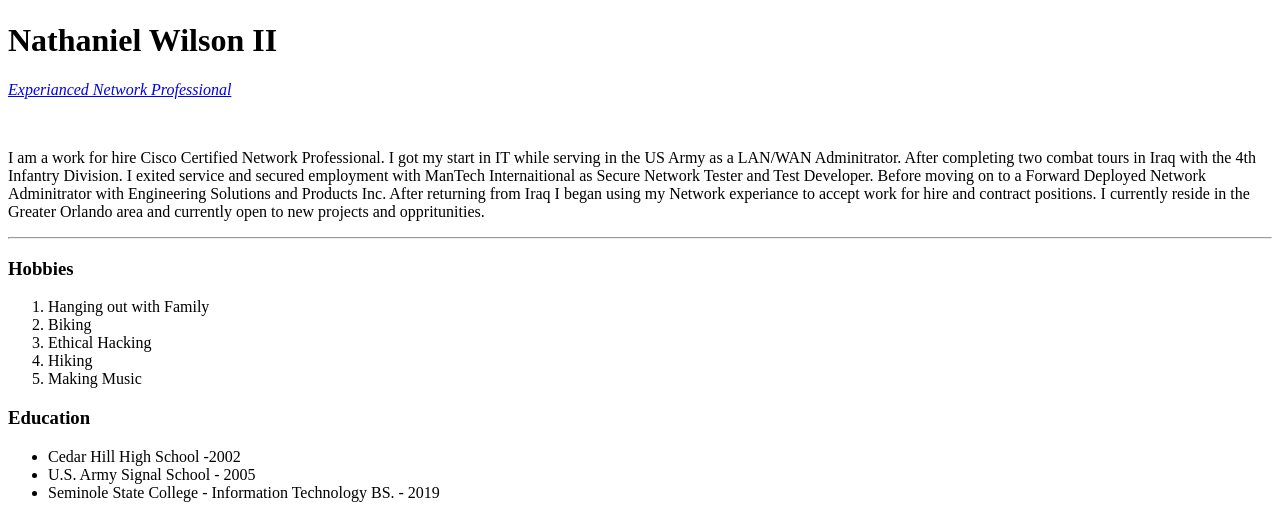
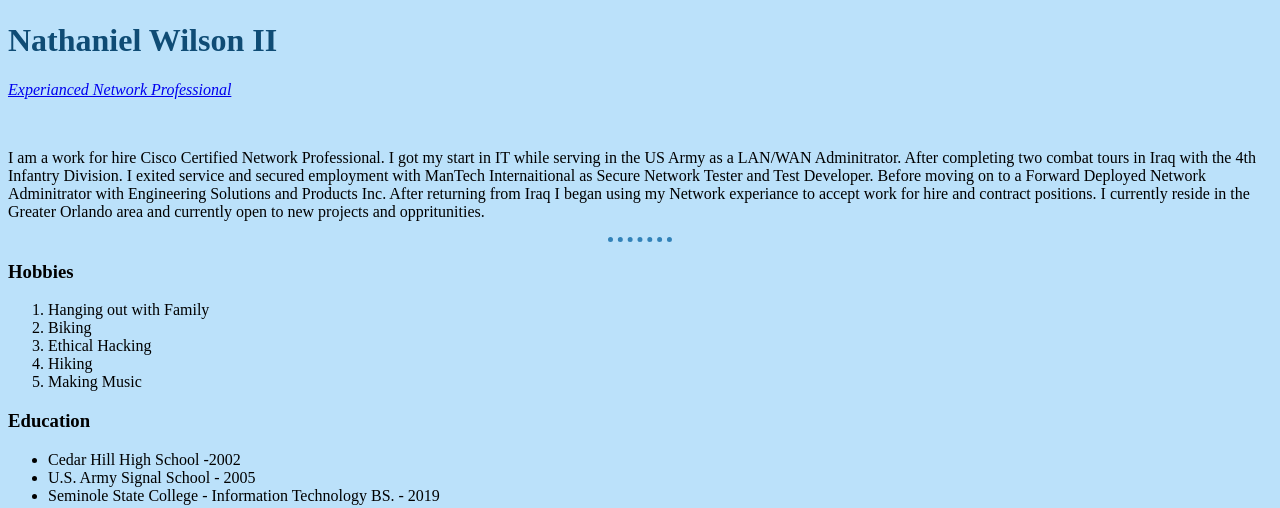
Before and after one commit to nwilsonii/cv, a plain HTML site: page index.html in a window 1280 px wide. Shown: the part 311-819 px from the top of the page. Drawn offline with Linux system fonts and the light colour scheme.

Commit message:
Upload with early CSS and corrected hyperlink
corrected hyperlink bug and added CSS to site

```diff
--- /dev/null
+++ b/css/styles.css
@@ -0,0 +1,12 @@
+body {
+  background-color: #bbe1fa;
+}
+  hr {
+    border-style: dotted none none;
+    border-color: #3282b8;
+    border-width: 5px;
+    width: 5%
+  }
+h1 {
+  color: #0f4c75;
+}
--- a/index.html
+++ b/index.html
@@ -4,12 +4,13 @@
 <head>
   <meta charset="utf-8">
   <title>Nathaniel's Personal Site</title>
+  <link rel="stylesheet" href="css/styles.css">
 </head>
 
 <body>
   <img src="https://media-exp1.licdn.com/dms/image/C4E35AQHd48xVDxAaFg/profile-framedphoto-shrink_200_200/0?e=1599591600&v=beta&t=8hZsqnhYjONtVDKT-TiL5xcA4xY_t_Lb6kFn4Eqz5jM" alt="Nathaniel Profile Picture">
   <h1>Nathaniel Wilson II</h1>
-  <p><em><a href="www.linkedin.com/in/nwilsonii">Experianced Network Professional</a></em></p>
+  <p><em><a href="https://www.linkedin.com/in/nwilsonii">Experianced Network Professional</a></em></p>
   <br>
   <p>I am a work for hire Cisco Certified Network Professional.
     I got my start in IT while serving in the US Army as a LAN/WAN Adminitrator.
@@ -72,9 +73,9 @@
       <td>Engineering Solutions and Products Inc.</td>
     </tr>
   </table>
-</p>
-<h3>Skills</h3>
-<p>
+  </p>
+  <h3>Skills</h3>
+  <p>
   <table>
     <tr>
       <td>BGP</td>
@@ -88,7 +89,7 @@
       <td></td>
     </tr>
   </table>
-</p>
+  </p>
   <a href="contactme.html">Contact Me</a>
   <hr>
 </body>
```
Also changed, not shown: contactme.html (+1 -0 lines).
